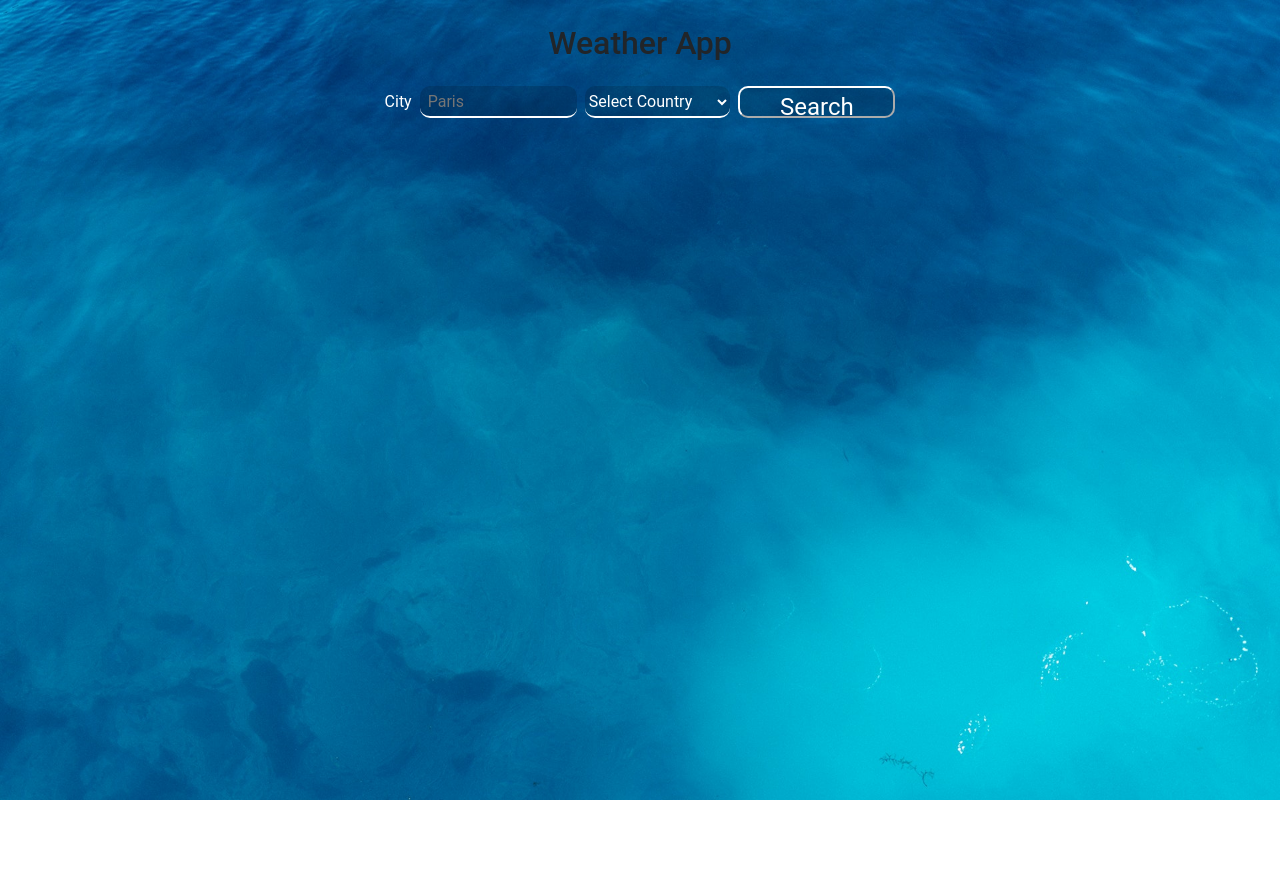
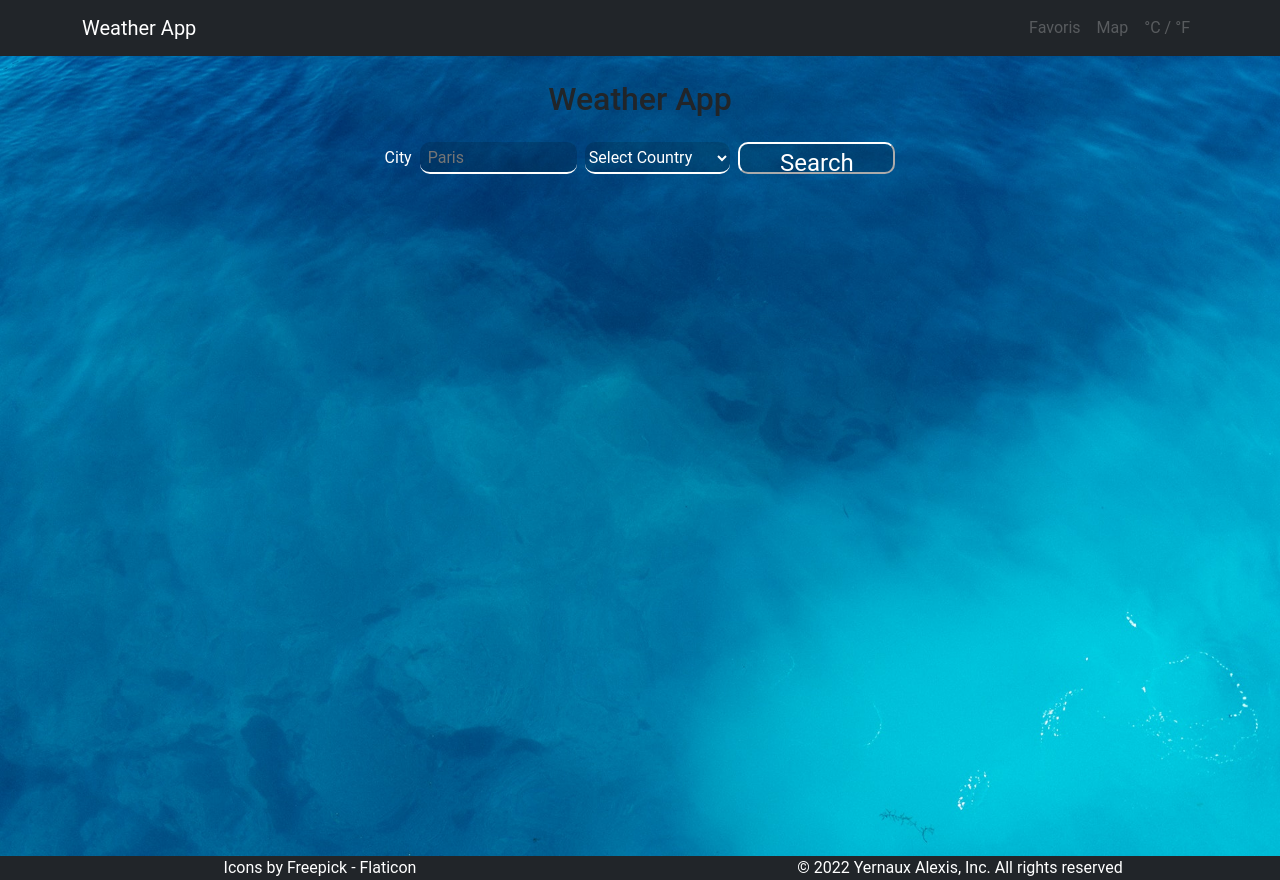
Before and after one commit to yernauxalex/weather-app-react, a React (Create React App) app: page / in a window 1280 px wide. Before the commit the page ends 800 px from the top, so only its background shows below. Built offline with nearby package versions, Linux system fonts and the light colour scheme.

Commit message:
Add Header & Footer

```diff
--- a/src/App.js
+++ b/src/App.js
@@ -1,6 +1,9 @@
 import React, { useState } from 'react';
+import Header from './components/Header';
+import Footer from './components/Footer';
 import WeatherApp from './pages/WeatherApp';
 import { WeatherContext } from './services/WeatherContext';
+import './App.css';
 
 function App() {
     const [weatherState, setWeatherState] = useState({
@@ -8,9 +11,13 @@ function App() {
         isData: false
     });
     return (
-        <WeatherContext.Provider value={{ weatherState, setWeatherState }}>
-            <WeatherApp />
-        </WeatherContext.Provider>
+        <div className="App">
+            <WeatherContext.Provider value={{ weatherState, setWeatherState }}>
+                <Header />
+                <WeatherApp />
+                <Footer />
+            </WeatherContext.Provider>
+        </div>
     );
 }
 
--- /dev/null
+++ b/src/components/Footer.jsx
@@ -0,0 +1,31 @@
+import React, { useState, useEffect } from 'react';
+import { Container, Row, Col } from 'react-bootstrap';
+
+function Footer() {
+    const [width, setWidth] = useState(window.innerWidth)
+    const breakpoint = 768;
+
+    useEffect(() => {
+        window.addEventListener("resize", () => setWidth(window.innerWidth))
+    }, [])
+    return (
+        <Container fluid className="bg-dark" style={{ color: "white" }}>
+            {width > breakpoint ? (
+                <Row>
+                    <Col>
+                        <a href="https://www.flaticon.com/authors/freepik" alt="icons' credit" target="_blank" rel="noopener noreferrer" style={{ textDecoration: 'none', color: 'white' }}>Icons by Freepick - Flaticon</a>
+                    </Col>
+                    <Col>
+                        <p className="mb-0">© 2022 Yernaux Alexis, Inc. All rights reserved</p>
+                    </Col>
+                </Row>
+            ) : (
+                <Row>
+                    <a href="https://www.flaticon.com/authors/freepik" alt="icons' credit" target="_blank" rel="noopener noreferrer" style={{ textDecoration: 'none', color: 'white' }}>Icons by Freepick - Flaticon</a>
+                    <p className="mb-0">© 2022 Yernaux Alexis, Inc. All rights reserved</p>
+                </Row>
+            )}
+        </Container>
+    )
+}
+export default Footer
--- /dev/null
+++ b/src/components/Header.jsx
@@ -0,0 +1,26 @@
+import { Container, Nav, Navbar, Tooltip, OverlayTrigger } from 'react-bootstrap';
+function Header() {
+    return (
+        <Navbar collapseOnSelect expand="lg" bg="dark" variant="dark">
+            <Container>
+                <Navbar.Brand href="#home">Weather App</Navbar.Brand>
+                <Navbar.Toggle aria-controls="responsive-navbar-nav" />
+                <Navbar.Collapse id="responsive-navbar-nav">
+                    <Nav className="me-auto">
+                    </Nav>
+                    <OverlayTrigger
+                        key="bottom"
+                        placement="bottom"
+                        overlay={<Tooltip id="tooltip-bottom">Work in Progress</Tooltip>}>
+                        <Nav className="d-flex align-items-center">
+                            <Nav.Link eventKey="disabled" disabled>Favoris</Nav.Link>
+                            <Nav.Link eventKey="disabled" disabled>Map</Nav.Link>
+                            <Nav.Link eventKey="disabled" disabled>°C / °F</Nav.Link>
+                        </Nav>
+                    </OverlayTrigger>
+                </Navbar.Collapse>
+            </Container>
+        </Navbar >
+    )
+}
+export default Header
```
